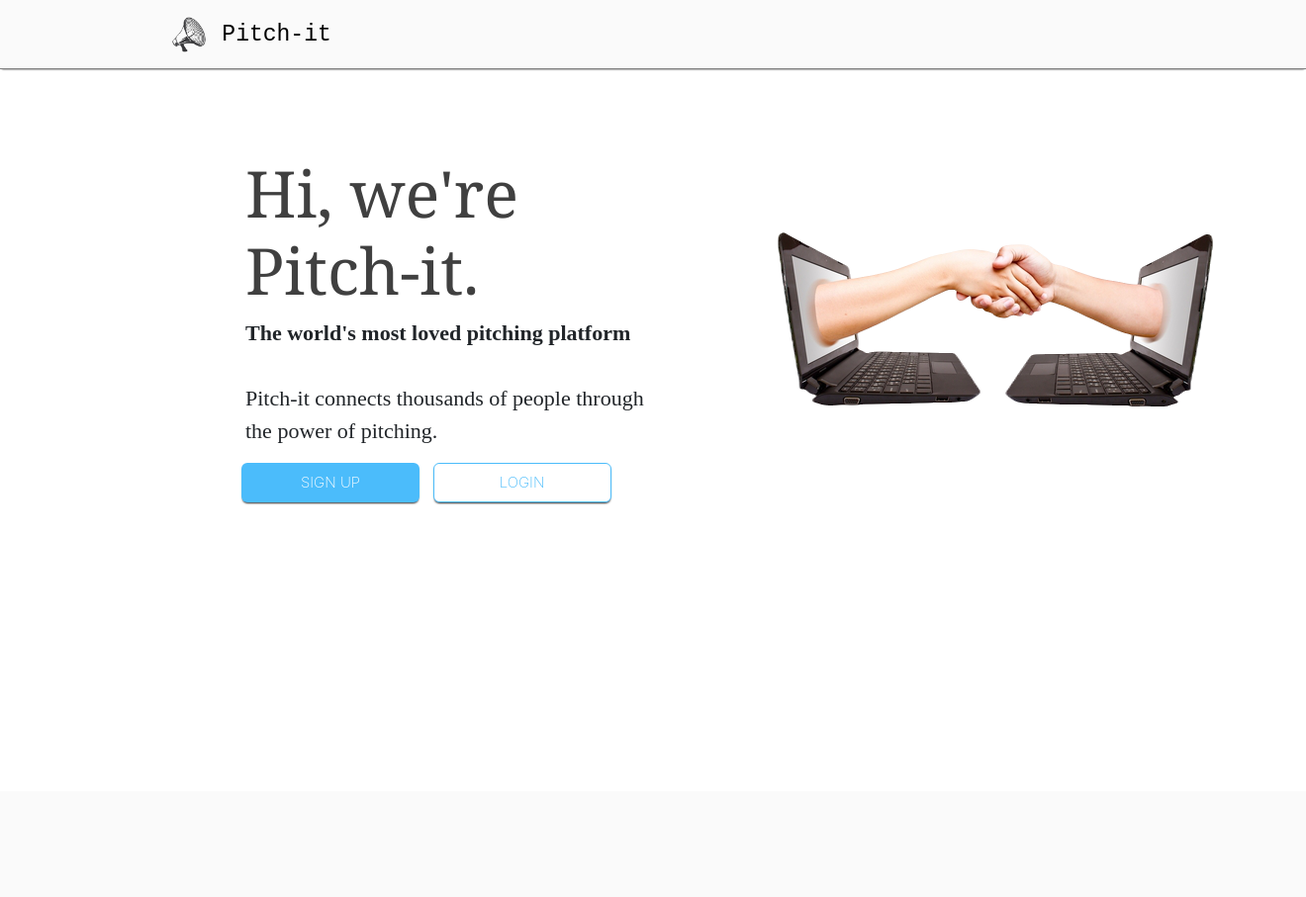
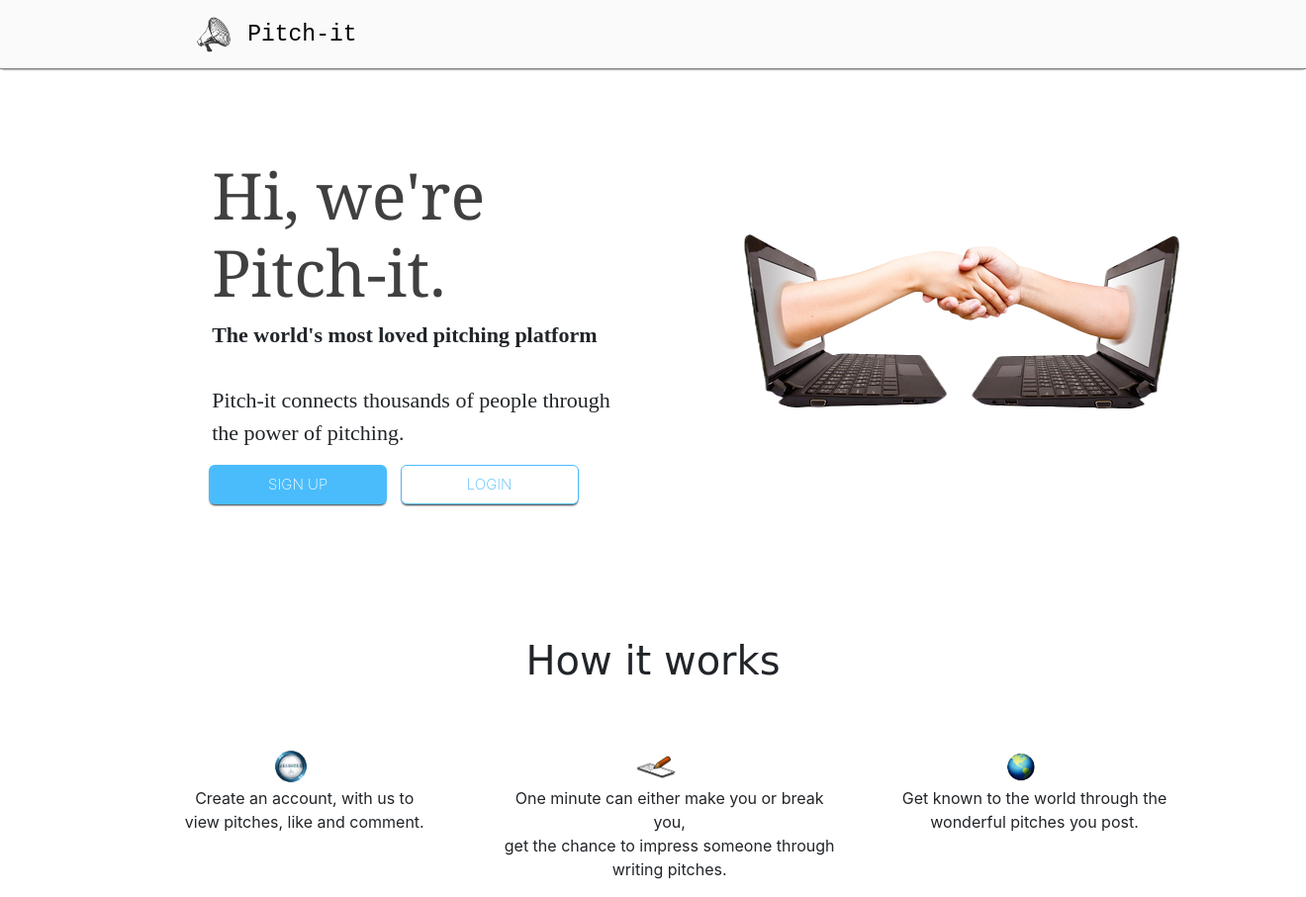
Before and after one commit to andyjohn23/pitches, a Flask app: page / in a window 1320 px wide. Shown: the whole page at 99% size. Before the commit the page ends 510 px from the top, so only its background shows below. Run offline with Flask 2, Linux system fonts and the light colour scheme.

Commit message:
updated files

```diff
--- a/app/static/css/index.css
+++ b/app/static/css/index.css
@@ -1,8 +1,3 @@
-body{
-    width: 1300px;
-    margin: 0 auto;
-    overflow-x: hidden;
-}
 .navbar{
     background-color:#FAFAFA;
     border-bottom: 1px solid grey;
@@ -13,7 +8,7 @@ body{
     color:black;
     font-size: 23px;
     font-family: 'Courier New', Courier, monospace;
-    margin-left: 12%;
+    margin-left: 14%;
 }
 .navbar-brand:hover{
     color: black;
@@ -25,7 +20,7 @@ body{
 }
 .index-info{
     margin-top: 12%;
-    margin-left: 13%;
+    margin-left: 11%;
 }
 .intro-info{
     margin-left: 10%;
@@ -50,7 +45,7 @@ body{
     margin-top: -5%;
 }
 .button{
-    margin-left: 18%;
+    margin-left: 16%;
 }
 .button a button{
     width: 180px;
@@ -77,3 +72,38 @@ body{
     background-color: rgba(255,255,255,0.9);
     transition: 0.5s ease;
 }
+.how-it-works{
+    margin-top: 12%;
+}
+.how-it-works h1{
+    text-align: center;
+    font-size: 40px;
+    font-weight: 400;
+    font-family: cursive;
+}
+.register-section img{
+    width: 40px;
+    height: 40px;
+    object-fit: contain;
+    margin-left: 40%;
+}
+.write-section img{
+    width: 40px;
+    height: 40px;
+    object-fit: contain;
+    margin-left: 40%;
+}
+.world-section img{
+    width: 40px;
+    height: 40px;
+    object-fit: contain;
+    margin-left: 40%;
+}
+.how-it-works-section{
+    margin-top: 5%;
+    margin-left: 3%;
+}
+.how-it-works-section p{
+    justify-content: center;
+    text-align: center;
+}
--- a/app/templates/index.html
+++ b/app/templates/index.html
@@ -34,5 +34,42 @@
         <a href="/"><button type="button">SIGN UP</button></a> &nbsp;
         <a href="/"><button type="button" class="login-button">LOGIN</button></a>
     </div>
+
+    <div class="container">
+        <div class="row">
+            <div class="col-md-12">
+                <div class="how-it-works">
+                    <h1>How it works</h1>
+                </div>
+            </div>
+        </div>
+
+        <div class="how-it-works-section">
+            <div class="row">
+                <div class="col-md-4 register-section">
+                    <img src="static/images/pitch-register.png" alt="register-logo">
+                    <p>
+                        Create an account, with us to <br>
+                        view pitches, like and comment.
+                    </p>
+                </div>
+                <div class="col-md-4 write-section">
+                    <img src="static/images/pitch-write.png" alt="write-logo">
+                    <p>
+                        One minute can either make you or break you,<br>
+                        get the chance to impress someone through <br>
+                        writing pitches.
+                    </p>
+                </div>
+                <div class="col-md-4 world-section">
+                    <img src="static/images/pitch-world.png" alt="world-logo">
+                    <p>
+                        Get known to the world through the <br>
+                        wonderful pitches you post.
+                    </p>
+                </div>
+            </div>
+        </div>
+    </div>
 </div>
 {% endblock %}
```
Also changed, not shown: app/static/images/pitch-world.png (renamed from app/static/images/pitch-world (1).png), app/static/images/pitch-write.png (renamed from app/static/images/pitch-write (1).png).
